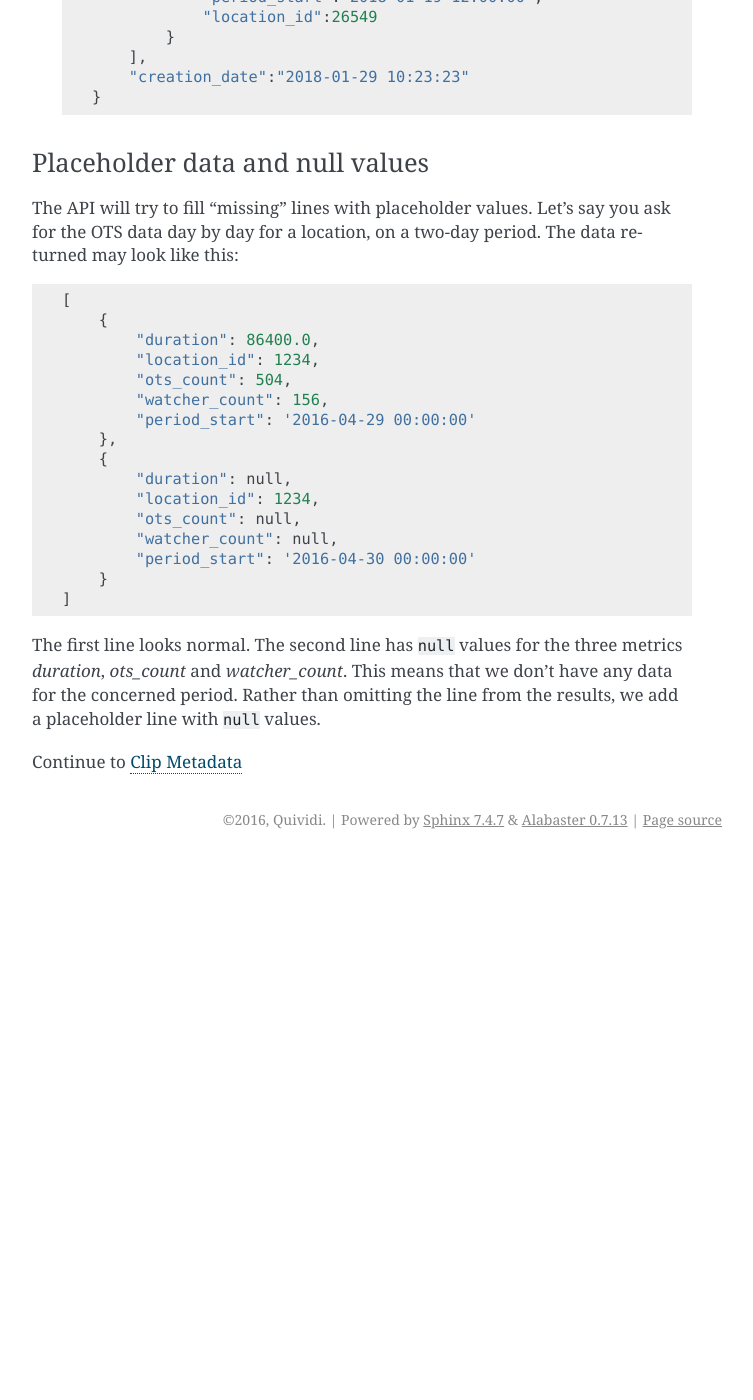
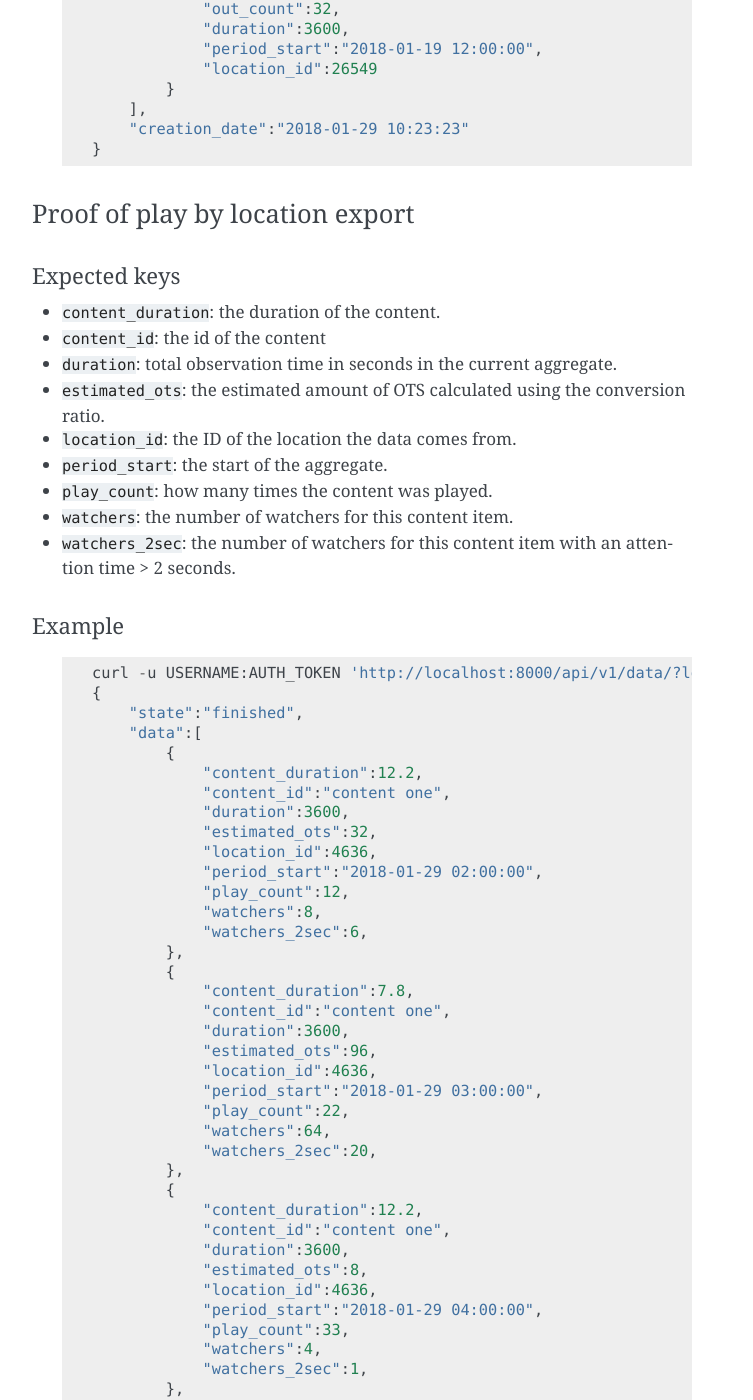
Before and after one commit to quividi/vidicenter-api-documentation, a Sphinx documentation site: the page built from docs/source/data.rst, in a window 1280 px wide and 1400 px high, scrolled down 13026 px. Shown: the whole window, without its empty margins (388-1141 px from the left). Built offline with Sphinx 7.4.7, drawn with Linux system fonts in a browser that asks for light colours; before the commit the page ends 13885 px from its top, so only the background shows below that; some of the changed text lies outside the part shown.

Commit message:
Evol [#154626847] Proof of Play API

```diff
--- a/docs/source/data.rst
+++ b/docs/source/data.rst
@@ -21,6 +21,8 @@
     * ``ots``: OTS data.
     * ``viewers``: Viewers data.
     * ``viewers_apc``: Viewers with content data (**BETA**). Will only contain viewers who have content data.
+    * ``proof_of_play_by_location``: Proof of play data grouped by location.
+    * ``proof_of_play_by_site``: Proof of play data grouped by site.
 
 * ``time_resolution``: The time resolution used in the aggregation. Allowed values:
 
@@ -598,6 +600,131 @@
         "creation_date":"2018-01-29 10:23:23"
     }
 
+
+Proof of play by location export
+^^^^^^^^^^^^^^^^^^^^^^^^^^^^^^^^
+
+Expected keys
+"""""""""""""
+* ``content_duration``: the duration of the content.
+* ``content_id``: the id of the content
+* ``duration``: total observation time in seconds in the current aggregate.
+* ``estimated_ots``: the estimated amount of OTS calculated using the conversion ratio.
+* ``location_id``: the ID of the location the data comes from.
+* ``period_start``: the start of the aggregate.
+* ``play_count``: how many times the content was played.
+* ``watchers``: the number of watchers for this content item.
+* ``watchers_2sec``: the number of watchers for this content item with an attention time > 2 seconds.
+
+Example
+"""""""
+
+ ::
+
+    curl -u USERNAME:AUTH_TOKEN 'http://localhost:8000/api/v1/data/?locations=4636&start=2018-01-29T02:00:00&end=2018-01-29T04:59:59&data_type=proof_of_play_by_location&time_resolution=1h'
+    {
+        "state":"finished",
+        "data":[
+            {
+                "content_duration":12.2,
+                "content_id":"content one",
+                "duration":3600,
+                "estimated_ots":32,
+                "location_id":4636,
+                "period_start":"2018-01-29 02:00:00",
+                "play_count":12,
+                "watchers":8,
+                "watchers_2sec":6,
+            },
+            {
+                "content_duration":7.8,
+                "content_id":"content one",
+                "duration":3600,
+                "estimated_ots":96,
+                "location_id":4636,
+                "period_start":"2018-01-29 03:00:00",
+                "play_count":22,
+                "watchers":64,
+                "watchers_2sec":20,
+            },
+            {
+                "content_duration":12.2,
+                "content_id":"content one",
+                "duration":3600,
+                "estimated_ots":8,
+                "location_id":4636,
+                "period_start":"2018-01-29 04:00:00",
+                "play_count":33,
+                "watchers":4,
+                "watchers_2sec":1,
+            },
+        ],
+        "creation_date":"2018-01-29 10:06:09"
+    }
+
+
+Proof of play by site export
+^^^^^^^^^^^^^^^^^^^^^^^^^^^^
+
+Expected keys
+"""""""""""""
+* ``content_duration``: the duration of the content.
+* ``content_id``: the id of the content
+* ``duration``: total observation time in seconds in the current aggregate.
+* ``estimated_ots``: the estimated amount of OTS calculated using the conversion ratio.
+* ``period_start``: the start of the aggregate.
+* ``play_count``: how many times the content was played.
+* ``site_id``: the ID of the site the data comes from.
+* ``watchers``: the number of watchers for this content item.
+* ``watchers_2sec``: the number of watchers for this content item with an attention time > 2 seconds.
+
+Example
+"""""""
+
+ ::
+
+    curl -u USERNAME:AUTH_TOKEN 'http://localhost:8000/api/v1/data/?site=178&start=2018-01-29T02:00:00&end=2018-01-29T04:59:59&data_type=proof_of_play_by_location&time_resolution=1h'
+    {
+        "state":"finished",
+        "data":[
+            {
+                "content_duration":12.2,
+                "content_id":"content one",
+                "duration":3600,
+                "estimated_ots":31,
+                "period_start":"2018-01-29 02:00:00",
+                "play_count":10,
+                "site_id":178,
+                "watchers":7,
+                "watchers_2sec":5,
+            },
+            {
+                "content_duration":7.8,
+                "content_id":"content one",
+                "duration":3600,
+                "estimated_ots":28,
+                "period_start":"2018-01-29 03:00:00",
+                "play_count":22,
+                "site_id":178,
+                "watchers":14,
+                "watchers_2sec":14,
+            },
+            {
+                "content_duration":12.2,
+                "content_id":"content one",
+                "duration":3600,
+                "estimated_ots":87,
+                "period_start":"2018-01-29 04:00:00",
+                "play_count":4,
+                "site_id":178,
+                "watchers":42,
+                "watchers_2sec":12,
+            },
+        ],
+        "creation_date":"2018-01-29 10:08:12"
+    }
+
+
 Placeholder data and null values
 ^^^^^^^^^^^^^^^^^^^^^^^^^^^^^^^^
 
```
